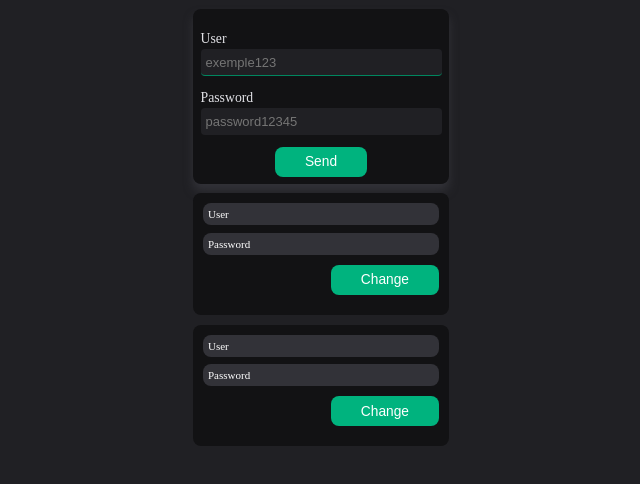
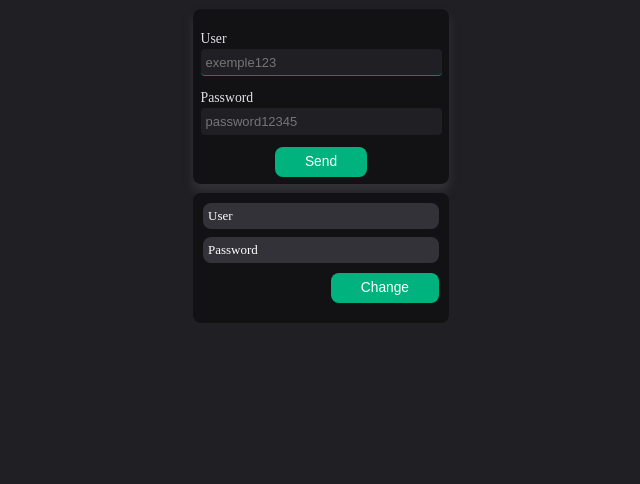
Before and after one commit to cauealb/projects-React, a React (Vite) app in the folder 03-form/: page / in a window 1280 px wide. Shown: the top 484 px of the page, without its empty margins (319-959 px from the left). Built offline with nearby package versions, Linux system fonts and the light colour scheme.

Commit message:
Adicionando transições nos botões

```diff
--- a/03-form/src/Components/Form/Form.s.js
+++ b/03-form/src/Components/Form/Form.s.js
@@ -44,5 +44,10 @@ export const StyledButton = styled.button`
     padding: 0.75rem 3rem;
     margin-top: 1.2rem;
     width: fit-content;
-    align-self: center
+    align-self: center;
+    transition: all 0.2s linear;
+
+    &:hover {
+        background-color: ${props => props.theme['--green-500']};
+    }
 `;
--- a/03-form/src/Components/List/List.s.js
+++ b/03-form/src/Components/List/List.s.js
@@ -22,10 +22,11 @@ export const StyledDivParagraph = styled.div`
 
 export const StyledParagraph = styled.p`
     background-color: transparent;
-    font-size: 1.1rem;
+    font-size: 1.3rem;
     padding: 0.50rem;
     border-radius: 8px;
     background-color: ${props => props.theme['--gray-700']};
+    cursor: pointer;
 `;
 
 export const StyledButtonList = styled.button`
@@ -37,4 +38,9 @@ export const StyledButtonList = styled.button`
     border: none;
     border-radius: 8px;
     margin: 1rem 0;
+    transition: all 0.2s linear;
+
+    &:hover {
+        background-color: ${props => props.theme['--green-500']};
+    }
 `;
--- a/03-form/src/Components/List/ListLogin.jsx
+++ b/03-form/src/Components/List/ListLogin.jsx
@@ -10,14 +10,6 @@ export function List() {
                 </StyledDivParagraph>
                 <StyledButtonList>Change</StyledButtonList>
             </StyledSection>
-
-            <StyledSection>
-                <StyledDivParagraph>
-                    <StyledParagraph>User</StyledParagraph>
-                    <StyledParagraph>Password</StyledParagraph>
-                </StyledDivParagraph>
-                <StyledButtonList>Change</StyledButtonList>
-            </StyledSection>
         </>
     )
 }
```
